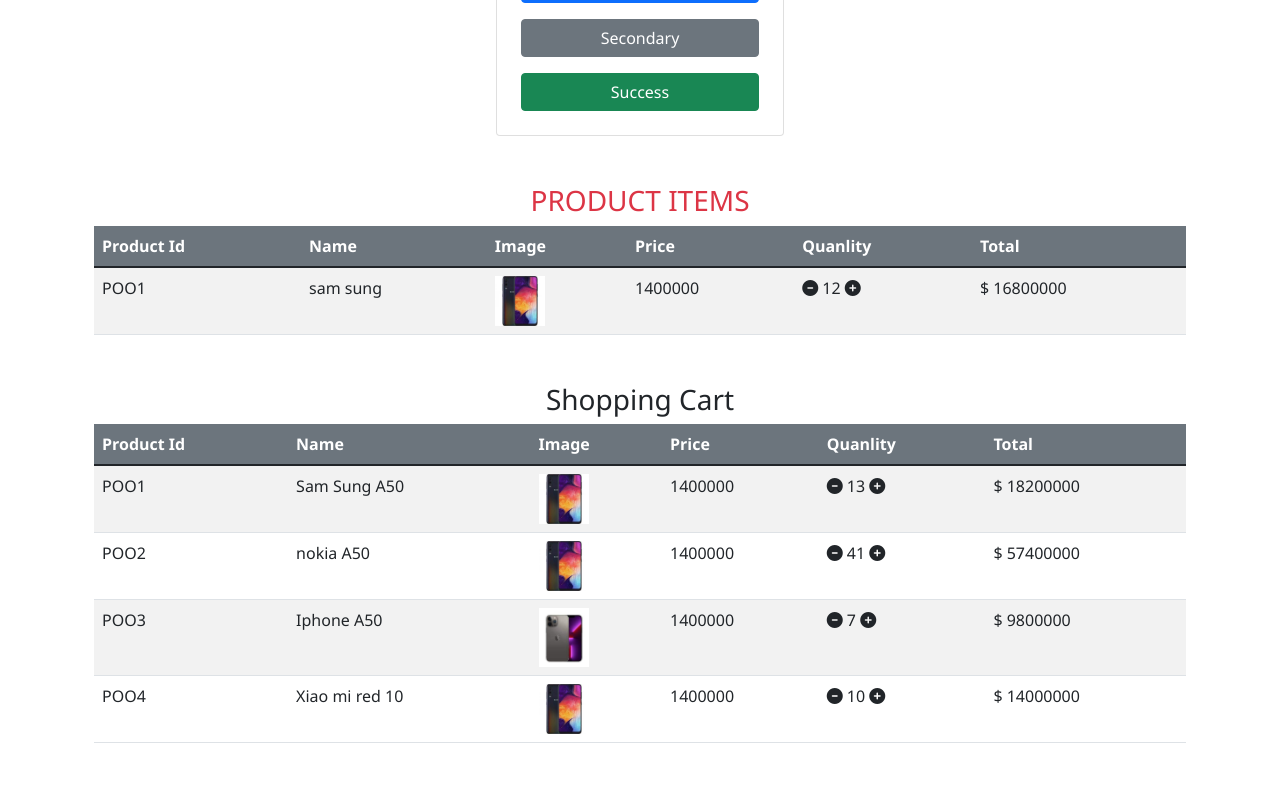
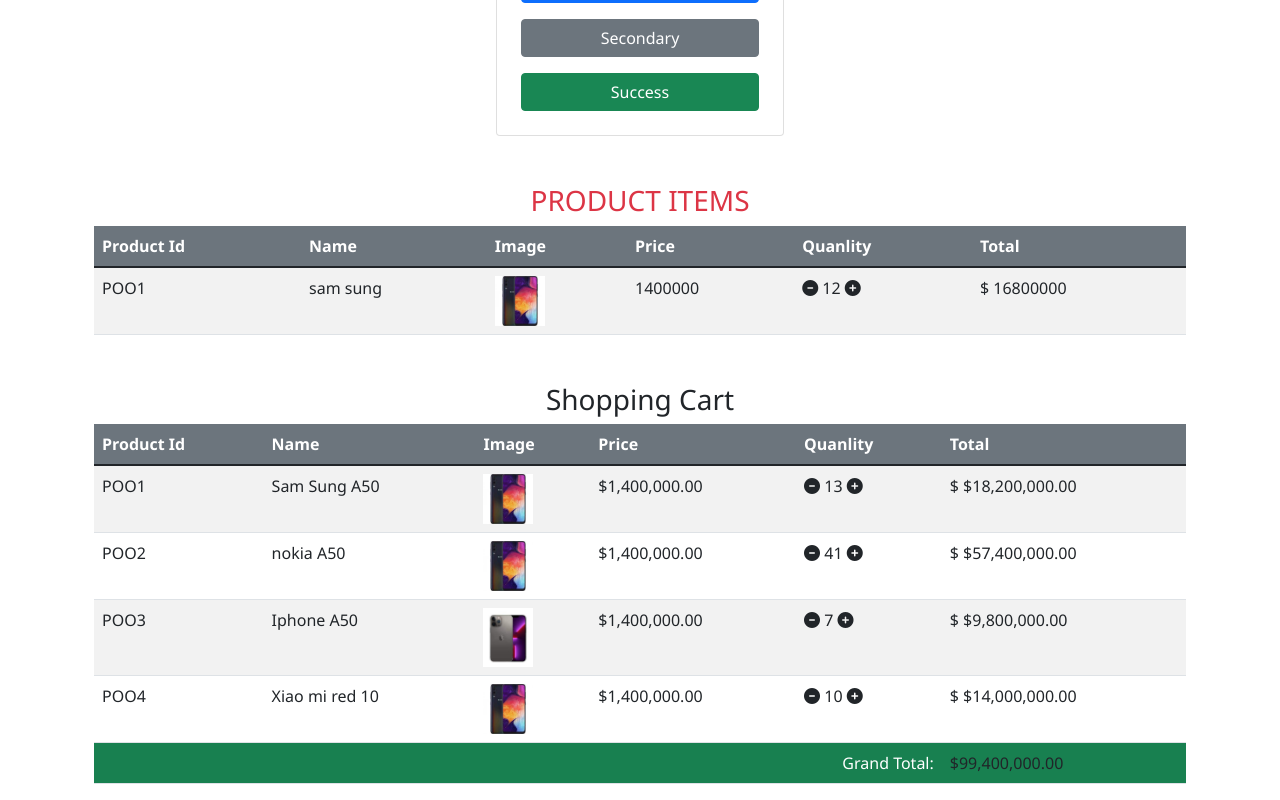
Before and after one commit to quocbinh-npm9081/angular-crash-2022, an Angular app: page / in a window 1280 px wide. Shown: the part 1019-1819 px from the top of the page. Before the commit the page ends 1778 px from the top, so only its background shows below. Built offline with nearby package versions, Linux system fonts and the light colour scheme.

Commit message:
adding calcGrandTotal fnc and current price

```diff
--- a/src/app/Components/ShoppingCart/ShoppingCart.component.html
+++ b/src/app/Components/ShoppingCart/ShoppingCart.component.html
@@ -20,7 +20,7 @@
             <td>
                 <img [src]="pr.imgage" alt="anh san pham" width="50px">
             </td>
-            <td>{{pr.price}}</td>
+            <td>{{pr.price | currency }}</td>
             <td>
                 <i class="fa-solid fa-circle-minus " (click)="onHandleChangeQty( pr.pId, -1)"></i>
                 <span>
@@ -28,11 +28,15 @@
                   </span>
                 <i class="fa-solid fa-circle-plus" (click)="onHandleChangeQty( pr.pId,1)"></i>
             </td>
-            <td>$ {{pr.qty * pr.price}} </td>
-
-
-
-
+            <td>$ {{pr.qty * pr.price | currency}} </td>
+        </tr>
+        <tr class="bg-success">
+            <td colspan="5" class="text-white text-end">
+                Grand Total:
+            </td>
+            <td>
+                {{calcGrandTotal() | currency}}
+            </td>
         </tr>
     </tbody>
 </table>
--- a/src/app/Components/ShoppingCart/ShoppingCart.component.ts
+++ b/src/app/Components/ShoppingCart/ShoppingCart.component.ts
@@ -51,7 +51,13 @@ export class ShoppingCartComponent implements OnInit {
   ];
 
 
-
+  public calcGrandTotal(): number {
+    let grandTotal: number = 0;
+    this.products.forEach(product => {
+      grandTotal += (product.price * product.qty);
+    });
+    return grandTotal;
+  };
 
   constructor() { }
 
@@ -60,10 +66,22 @@ export class ShoppingCartComponent implements OnInit {
   public onHandleChangeQty(id: string, qty: number): void {
     this.products = this.products.map((product: IProduct) => {
       if (product.pId == id) {
-        return {
-          ...product,
-          qty: product.qty + qty
+        if (product.qty === 0) {
+          return {
+            ...product,
+            qty: 0
+          }
+
+        } else {
+
+          return {
+            ...product,
+            qty: product.qty + qty
+          }
         }
+
+
+
       }
       // console.log(product);
       return product;
```
